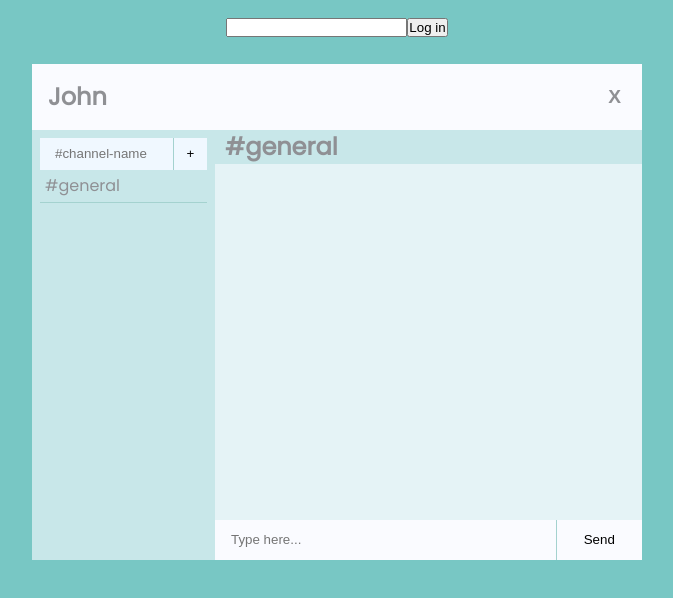
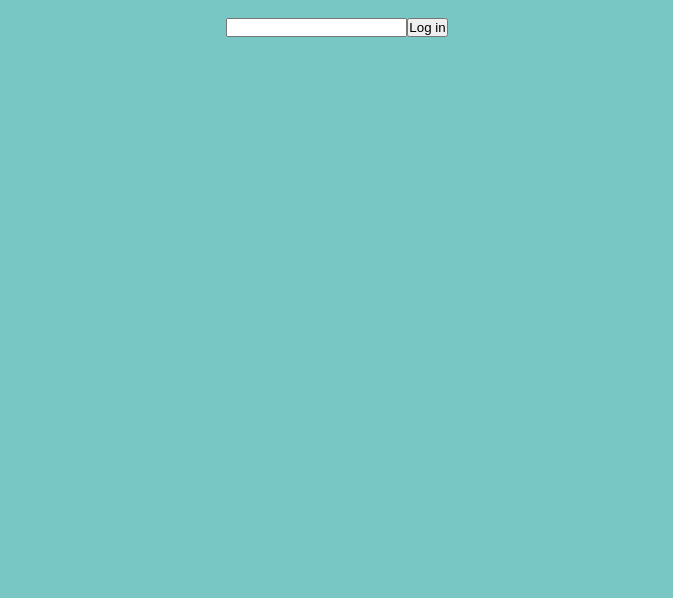
Before and after one commit to mayank-caizin/multiple-channel-chat, an Angular app: page / in a window 1280 px wide. Shown: the top 598 px of the page, without its empty margins (303-976 px from the left). Built offline with nearby package versions, Linux system fonts and the light colour scheme.

Commit message:
solved an error with the user log in

```diff
--- a/src/app/app.component.html
+++ b/src/app/app.component.html
@@ -6,6 +6,7 @@
 
   <div class="users-container">
     <div *ngFor="let user of users" trackBy="trackUser">
+      <!-- <p (click)="logOutUser(user.id)">{{user.name}}</p> -->
       <mcr-user [user]="user" (logout)="logOutUser($event)"></mcr-user>
     </div>
   </div>
--- a/src/app/app.component.ts
+++ b/src/app/app.component.ts
@@ -28,6 +28,7 @@ export class AppComponent implements OnInit{
     if(!this.newUser) return;
 
     this.appService.getUser(this.newUser);
+    this.users = this.appService.getUsers();
 
     // let user: User = this.appService.getUser(this.newUser);
     // this.users.push(user);
--- a/src/app/shared/app.service.ts
+++ b/src/app/shared/app.service.ts
@@ -13,10 +13,12 @@ export class AppService {
   messages: Message[];
 
   constructor() {
-    this.users = [ {
-      id: 0,
-      name: "John"
-    } ];
+    // default user
+    // this.users = [ {
+    //   id: 0,
+    //   name: "John"
+    // } ];
+    this.users = [];
     this.channels = [ {
       name: "general",
       admin: 0,
@@ -39,7 +41,7 @@ export class AppService {
 
   getUser(name: string) {
     let user: User = this.users.find(user => user.name === name) ?? this.createUser(name);
-
+    console.log(user);
     return user;
   }
 
```
